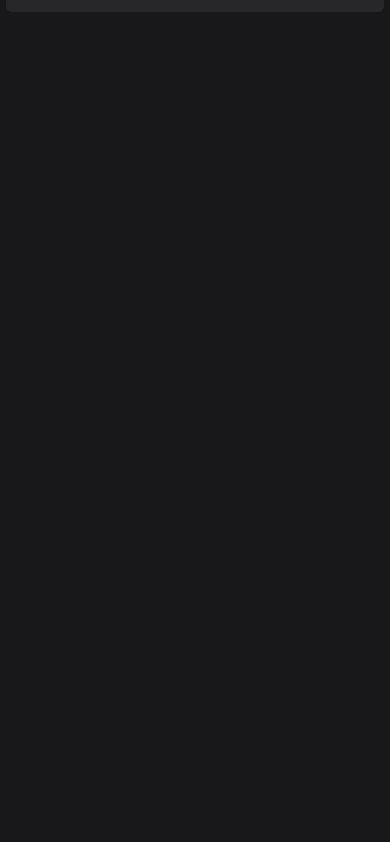
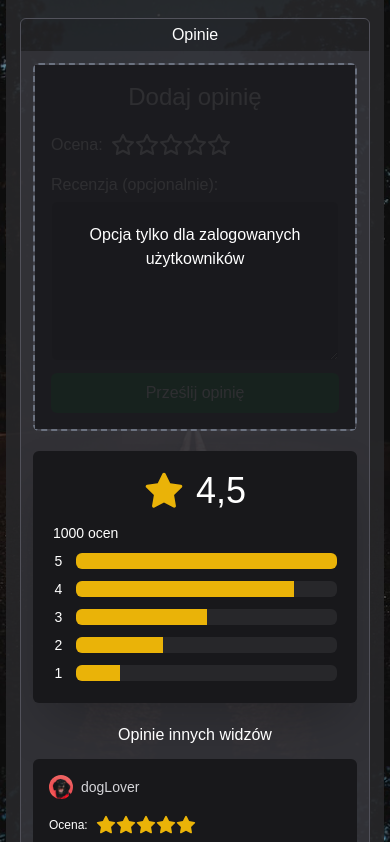
Before and after one commit to dawid-poradzinski/Cinema, a React (Create React App) app in the folder frontend/cinema-ticket-booking/: page /movie in a window 390 px wide. Shown: the part 922-1764 px from the top of the page. Before the commit the page ends 974 px from the top, so only its background shows below. Built offline with nearby package versions, Linux system fonts and the light colour scheme.

Commit message:
Finished Movie page design for mobile

```diff
--- /dev/null
+++ b/frontend/cinema-ticket-booking/src/components/AddReview.jsx
@@ -0,0 +1,24 @@
+import { IconStar } from "@tabler/icons-react";
+const AddReview = () => {
+    return (
+        <div className="flex flex-col relative border-2 border-gray-500 bg-zinc-700 border-dashed p-4 rounded-md">
+            <p className="text-2xl mb-5 text-center">Dodaj opinię</p>
+            <div className="flex">
+                <p className="mr-2">Ocena:</p>
+                <IconStar />
+                <IconStar />
+                <IconStar />
+                <IconStar />
+                <IconStar />
+            </div>
+            <p className="mt-4 mb-1">Recenzja (opcjonalnie):</p>
+            <textarea className="h-40" />
+            <div className="customButton mt-3 bg-green-700 flex items-center justify-center">Prześlij opinię</div>
+            <div className="z-0 absolute top-0 left-0 h-full w-full bg-zinc-900/90 flex items-center justify-center p-10 text-center">
+                <p>Opcja tylko dla zalogowanych użytkowników</p>
+            </div>
+        </div>
+    );
+}
+
+export default AddReview;
--- a/frontend/cinema-ticket-booking/src/components/Header.js
+++ b/frontend/cinema-ticket-booking/src/components/Header.js
@@ -3,7 +3,7 @@ import { Link } from "react-router-dom";
 
 const Header = () => {
     return (
-        <div className="fixed w-full p-1.5">
+        <div className="fixed w-full p-1.5 z-10">
             <div className="flex px-5 w-full h-16 lg:h-20 bg-zinc-800/80 items-center rounded-md backdrop-blur-md">
                 <div className="w-1/3 lg:w-fit lg:order-2 lg:mr-4">
                     <div className="w-fit">
--- /dev/null
+++ b/frontend/cinema-ticket-booking/src/components/Review.jsx
@@ -0,0 +1,32 @@
+import { IconCheck, IconStarFilled } from "@tabler/icons-react";
+const Review = () => {
+    return (
+        <div className="flex flex-col bg-zinc-900 rounded-md space-y-4 overflow-hidden">
+            <div className="flex flex-col p-4 space-y-4">
+                <div className="flex items-center space-x-2">
+                    <img className="w-6 h-6 rounded-full" src="profile.jpg" alt="profile" />
+                    <p className="text-sm text-zinc-300">dogLover</p>
+                </div>
+                <div className="flex items-center">
+                    <p className="text-xs mr-2">Ocena:</p>
+                    <IconStarFilled className="text-yellow-500" size="20" />
+                    <IconStarFilled className="text-yellow-500" size="20" />
+                    <IconStarFilled className="text-yellow-500" size="20" />
+                    <IconStarFilled className="text-yellow-500" size="20" />
+                    <IconStarFilled className="text-yellow-500" size="20" />
+                </div>
+                <p className="text-justify text-zinc-200">Lorem, ipsum dolor sit amet consectetur adipisicing elit. Obcaecati ad expedita impedit, facilis animi unde? Est, nisi, ullam veniam blanditiis quo obcaecati officiis vel aut pariatur eligendi deleniti, nihil ipsum ab vero quas similique dolorem recusandae ut quia. Quibusdam veniam perferendis accusamus excepturi officiis rerum qui sunt dolore, quidem nemo dolores molestiae mollitia, animi cum nisi pariatur tempore ad odit voluptatum iure. Harum vero nisi esse atque nam alias dolores debitis. Saepe minus, natus dignissimos dolore eligendi magnam fugiat, vero quam ut obcaecati officiis quae ipsa fugit accusamus exercitationem repellat non possimus provident id error earum! Porro illum minus eveniet?</p>
+            </div>
+            <div className="text-sm bg-zinc-800 p-4 space-y-1.5">
+                <p>Oceniono: 20.03.2023</p>
+                <div className="flex items-center space-x-1.5">
+                    <IconCheck className="text-green-500" size="20" />
+                    <p>Ocena potwierdzona obejrzeniem filmu</p>
+                </div>
+
+            </div>
+        </div>
+    );
+}
+
+export default Review;
--- /dev/null
+++ b/frontend/cinema-ticket-booking/src/components/ReviewsSummary.jsx
@@ -0,0 +1,45 @@
+import { IconStarFilled } from "@tabler/icons-react";
+
+const ReviewsSummary = () => {
+    return (<div className="flex flex-col bg-zinc-900 rounded-md mb-5 p-5 shadow-2xl">
+        <div className="flex text-4xl space-x-3 justify-center">
+            <IconStarFilled className="text-yellow-500" size="40" />
+            <p>4,5</p>
+        </div>
+        <div className="flex flex-col space-y-2 mt-3">
+            <p className="text-sm">1000 ocen</p>
+            <div className="flex space-x-3 items-center">
+                <p className="text-sm w-3 text-center">5</p>
+                <div className="w-full h-4 bg-zinc-800 rounded-md overflow-hidden">
+                    <div className="h-full w-full bg-yellow-500"></div>
+                </div>
+            </div>
+            <div className="flex space-x-3 items-center">
+                <p className="text-sm w-3 text-center">4</p>
+                <div className="w-full h-4 bg-zinc-800 rounded-md overflow-hidden">
+                    <div className="h-full w-5/6 bg-yellow-500"></div>
+                </div>
+            </div>
+            <div className="flex space-x-3 items-center">
+                <p className="text-sm w-3 text-center">3</p>
+                <div className="w-full h-4 bg-zinc-800 rounded-md overflow-hidden">
+                    <div className="h-full w-3/6 bg-yellow-500"></div>
+                </div>
+            </div>
+            <div className="flex space-x-3 items-center">
+                <p className="text-sm w-3 text-center">2</p>
+                <div className="w-full h-4 bg-zinc-800 rounded-md overflow-hidden">
+                    <div className="h-full w-2/6 bg-yellow-500"></div>
+                </div>
+            </div>
+            <div className="flex space-x-3 items-center">
+                <p className="text-sm w-3 text-center">1</p>
+                <div className="w-full h-4 bg-zinc-800 rounded-md overflow-hidden">
+                    <div className="h-full w-1/6 bg-yellow-500"></div>
+                </div>
+            </div>
+        </div>
+    </div>);
+}
+
+export default ReviewsSummary;
--- a/frontend/cinema-ticket-booking/src/index.css
+++ b/frontend/cinema-ticket-booking/src/index.css
@@ -35,3 +35,11 @@ input, textarea {
 .pageMainDivStyle {
   @apply flex flex-col w-full pt-20 lg:pt-24 pb-10 px-1.5 items-center;
 }
+
+.movieContentDiv {
+  @apply rounded-md border border-zinc-600 overflow-hidden;
+}
+
+.movieContentHeader {
+  @apply text-center bg-zinc-900/20 py-1;
+}
--- a/frontend/cinema-ticket-booking/src/pages/Movie.jsx
+++ b/frontend/cinema-ticket-booking/src/pages/Movie.jsx
@@ -1,36 +1,52 @@
-import { IconDeviceTv, IconStarFilled, IconTicket } from "@tabler/icons-react";
+import { IconDeviceTv, IconStar, IconStarFilled, IconTicket } from "@tabler/icons-react";
+import AddReview from "../components/AddReview";
+import Review from "../components/Review";
+import ReviewsSummary from "../components/ReviewsSummary";
 
 const Movie = () => {
     return (
-        <div className="pageMainDivStyle">
-            <div className="w-full rounded-md bg-zinc-800 flex flex-col p-3.5 space-y-4">
+        <div className="pageMainDivStyle bg-fixed bg-center bg-cover bg-no-repeat " style={{backgroundImage: `url('example1.jpg')`}}>
+            <div className="w-full rounded-md bg-zinc-800/90 flex flex-col p-3.5 space-y-4">
                 <div className="flex h-80">
                     <div className="w-36 h-full bg-cover bg-center bg-no-repeat flex-shrink-0 rounded-md" style={{ backgroundImage: `url("example1.jpg")` }}></div>
                     <div className="flex flex-col flex-grow ml-3.5 justify-between">
-                        <p className="font-bold text-xl line-clamp-4">Lorem ipsum dolor sit amet consectetur. rgrgrg trhrhrj rehrhpjhjp</p>
+                        <p className="font-bold text-2xl line-clamp-4">Szkoła magicznych zwierząt</p>
                         <div className="flex flex-col space-y-1">
                             <div className="flex space-x-2 text-lg items-center">
                                 <IconStarFilled className="text-yellow-500" />
-                                <p>4,5</p>
+                                <p className="text-2xl">4,5</p>
                             </div>
                             <p className="text-sm">1000 opinii</p>
                         </div>
                         <div className="flex flex-col space-y-1.5">
                             <div className="customButton bg-zinc-700/80 flex items-center justify-center text-sm space-x-1.5">
-                                <IconDeviceTv size="20" />
+                                <IconDeviceTv size="25" />
                                 <p>Zobacz zwiastun</p>
                             </div>
                             <div className="customButton bg-gradient-to-r from-red-600 to-red-900 shadow-xl flex items-center justify-center text-sm space-x-1.5">
-                                <IconTicket size="20" />
+                                <IconTicket size="25" />
                                 <p>Kup bilety</p>
                             </div>
                         </div>
                     </div>
                 </div>
-                <div className="flex flex-col">
-                    <div className="rounded-md border border-zinc-600 overflow-hidden">
-                        <p className="text-center bg-zinc-900/20 py-1">Opis</p>
+                <div className="flex flex-col space-y-5">
+                    <div className="movieContentDiv">
+                        <p className="movieContentHeader">Opis</p>
                         <p className="text-justify italic p-3 bg-zinc-700/50">Lorem ipsum dolor sit amet consectetur, adipisicing elit. Sed reiciendis enim neque officiis alias nisi quod est voluptatum ullam deleniti, porro explicabo ea labore rerum perferendis illo quia accusantium excepturi hic officia distinctio quo provident itaque eligendi. Maxime voluptate saepe dicta. Neque, eligendi tempora consequuntur sunt vel natus tempore eveniet cupiditate facilis excepturi officia amet, temporibus optio libero quasi nisi minus earum est doloremque. Commodi quis placeat delectus unde quas incidunt veniam sequi blanditiis quaerat tempore excepturi eligendi quibusdam natus voluptas omnis consequuntur autem, consequatur ut corrupti expedita magni. Atque dolores iusto ex maiores, omnis quam. Modi alias quod maxime?</p>
+                    </div>
+                    <div className="movieContentDiv">
+                        <p className="movieContentHeader">Opinie</p>
+                        <div className="flex flex-col p-3 bg-zinc-700/50">
+                            <AddReview/>
+                            <div className="flex flex-col mt-5">
+                                <ReviewsSummary/>
+                                <p className="text-center mb-3">Opinie innych widzów</p>
+                                <div className="flex flex-col">
+                                    <Review/>
+                                </div>
+                            </div>
+                        </div>
                     </div>
                 </div>
             </div>
```
Also changed, not shown: frontend/cinema-ticket-booking/public/profile.jpg (added).
